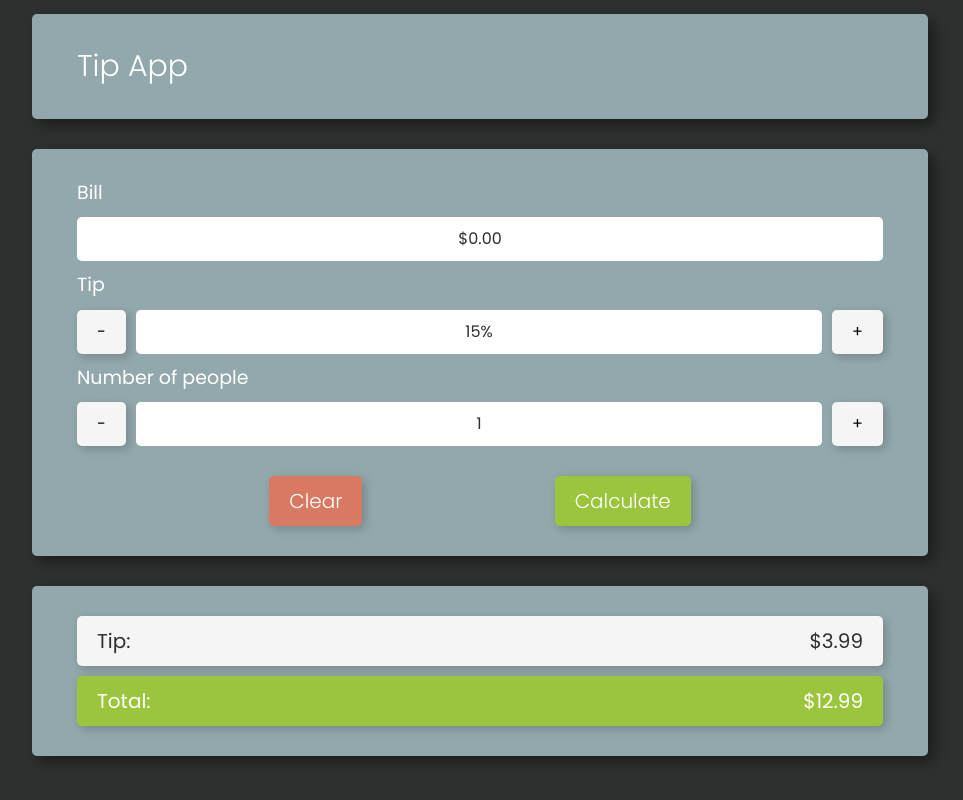
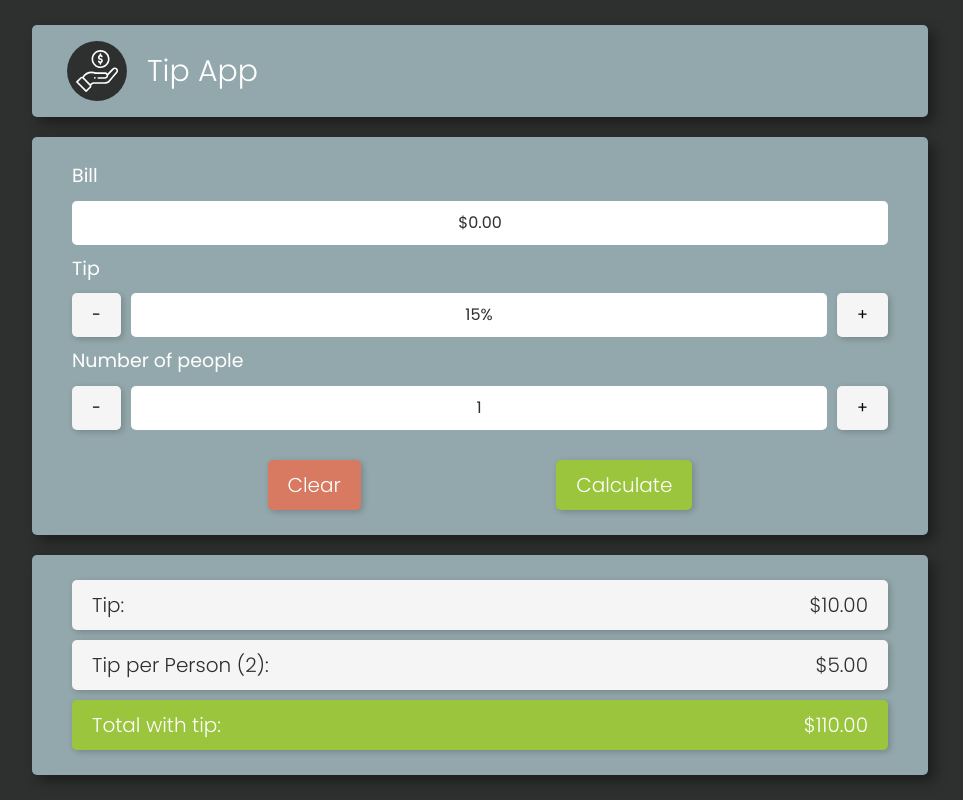
Before and after one commit to JaennPB/tip-app-simple, a React (Create React App) app: page / in a window 1280 px wide. Shown: the whole page, without its empty margins (160-1123 px from the left). Built offline with nearby package versions, Linux system fonts and the light colour scheme.

Commit message:
finished css

```diff
--- a/src/App.js
+++ b/src/App.js
@@ -20,7 +20,7 @@ const MainSection = styled.main`
 const App = () => {
   return (
     <MainSection>
-      <Card>
+      <Card title>
         <Title />
       </Card>
       <Card>
--- a/src/components/Button.js
+++ b/src/components/Button.js
@@ -15,6 +15,10 @@ const StyledButton = styled.button`
   &:active {
     box-shadow: ${(props) => props.theme.shadow.clicked};
   }
+
+  &:hover {
+    cursor: pointer;
+  }
 `;
 
 const Button = (props) => {
--- a/src/components/Card.js
+++ b/src/components/Card.js
@@ -1,4 +1,4 @@
-import styled from 'styled-components';
+import styled, { css } from 'styled-components';
 
 const StyledCard = styled.section`
   background-color: ${(props) => props.theme.colors.card};
@@ -7,12 +7,24 @@ const StyledCard = styled.section`
   box-shadow: ${(props) => props.theme.shadow.card};
   height: fit-content;
   width: 70%;
-  margin-bottom: 3rem;
-  padding: 3rem 4.5rem;
+  padding: 2.5rem 4rem;
+
+  &:not(:last-child) {
+    margin-bottom: 2rem;
+  }
+
+  ${(props) =>
+    props.isTitle &&
+    css`
+      display: flex;
+      align-items: center;
+      gap: 2rem;
+      padding: 1.6rem 3.5rem;
+    `}
 `;
 
 const Card = (props) => {
-  return <StyledCard>{props.children}</StyledCard>;
+  return <StyledCard isTitle={props.title}>{props.children}</StyledCard>;
 };
 
 export default Card;
--- a/src/components/ModifyButton.js
+++ b/src/components/ModifyButton.js
@@ -10,6 +10,10 @@ const StyledButton = styled.button`
   &:active {
     box-shadow: ${(props) => props.theme.shadow.clicked};
   }
+
+  &:hover {
+    cursor: pointer;
+  }
 `;
 
 const ModifyButton = (props) => {
--- a/src/components/Title.js
+++ b/src/components/Title.js
@@ -1,12 +1,23 @@
 import styled from 'styled-components';
+
+import icon from '../assets/hand.svg';
 
 const StyledTitle = styled.h1`
   font-size: 3rem;
   font-weight: 300;
 `;
 
+const StyledIcon = styled.img`
+  height: 6rem;
+`;
+
 const Title = (props) => {
-  return <StyledTitle>Tip App</StyledTitle>;
+  return (
+    <>
+      <StyledIcon src={icon} />
+      <StyledTitle>Tip App</StyledTitle>
+    </>
+  );
 };
 
 export default Title;
--- a/src/containers/OutputSection/OutputSection.js
+++ b/src/containers/OutputSection/OutputSection.js
@@ -19,16 +19,20 @@ const StyledResult = styled.p`
   justify-content: space-between;
   align-items: center;
   font-size: 2rem;
+  font-weight: 300;
 `;
 
 const OutputSection = (props) => {
   return (
     <StyledOutputSection>
       <StyledResult>
-        Tip: <span>$3.99</span>
+        Tip: <span>$10.00</span>
+      </StyledResult>
+      <StyledResult>
+        Tip per Person (2): <span>$5.00</span>
       </StyledResult>
       <StyledResult total>
-        Total: <span>$12.99</span>
+        Total with tip: <span>$110.00</span>
       </StyledResult>
     </StyledOutputSection>
   );
--- a/src/theme/Theme.js
+++ b/src/theme/Theme.js
@@ -13,7 +13,7 @@ const theme = {
     padding: '1rem 2rem',
   },
   shadow: {
-    normal: '3px 3px 10px 0px rgba(0,0,0,0.2);',
+    normal: '2px 2px 6px 0px rgba(0,0,0,0.2);',
     card: '6px 6px 13px 0px rgba(0,0,0,0.4);',
     clicked: '1px 1px 6px 0px rgba(0,0,0,0.2);',
   },
```
Also changed, not shown: src/assets/hand.svg (added).
